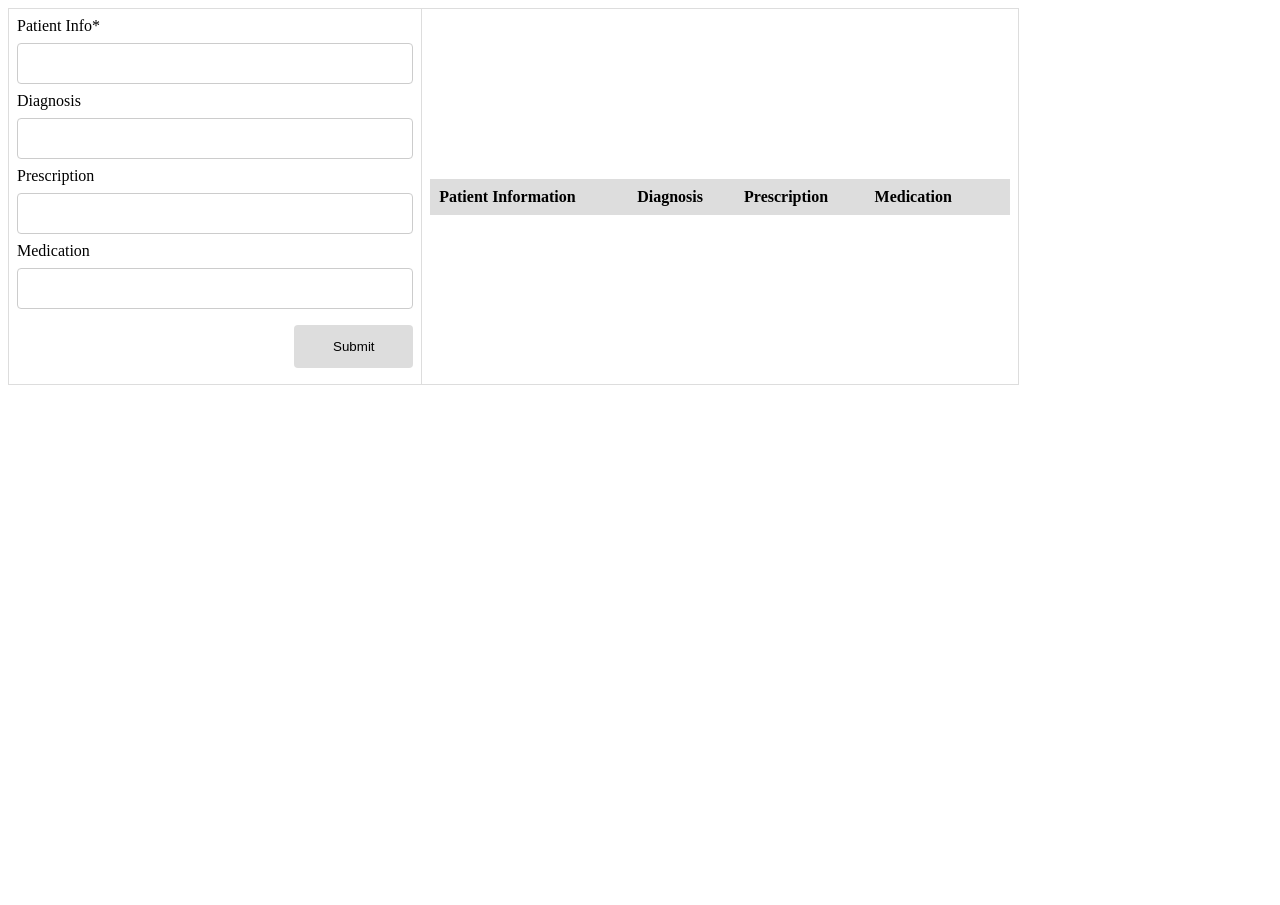
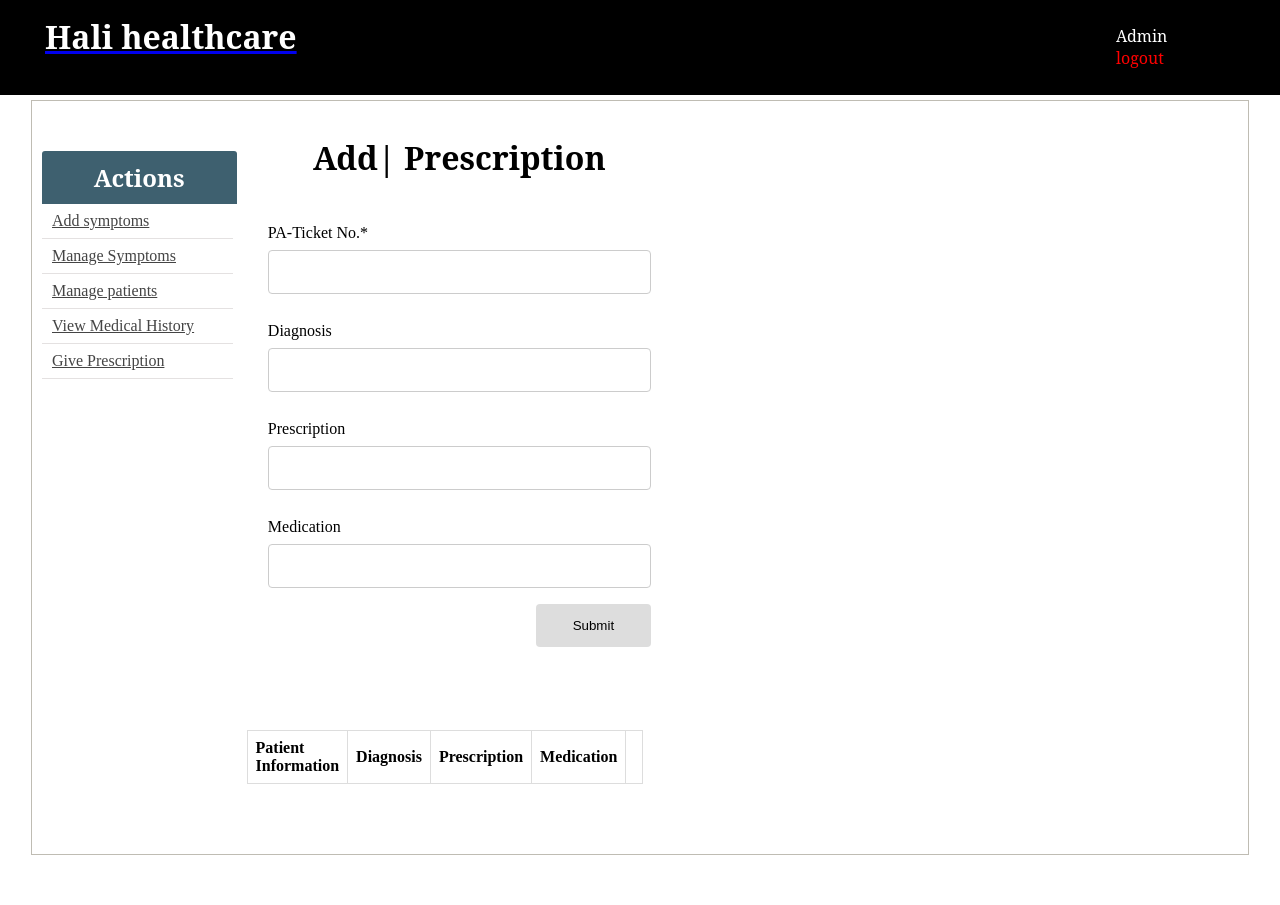
Before and after one commit to Kennedy-Waita41/HALI-Care.-Microsoft, a PHP site: page /halicare/app/views/crud.php in a window 1280 px wide. Before the commit the page ends 385 px from the top, so only its background shows below. Run offline with PHP 8.4, Linux system fonts and the light colour scheme; lists and menus that the app fills with data are empty; some libraries are stand-ins or nearby versions.

Commit message:
Crud File update

```diff
--- a/app/views/Patients/P_user.php
+++ b/app/views/Patients/P_user.php
@@ -17,7 +17,7 @@
             <h2 id="Ticket-number">Ticketnumber</h2>
 
 				<button type="button" class="btn" style="position:left;" onclick="newTicket()">New Consultation</button>
-				<button type="button" class="btn" style="position:right;" onclick="chatbot()"><a href="https://healthcare-bot-zg7w6qp64uv4e.azurewebsites.net"> Add symptoms</a></button>
+				<button type="button" class="btn" style="position:right;float:left; margin:9px auto 10px;"  onclick="chatbot()"><a href="https://healthcare-bot-zg7w6qp64uv4e.azurewebsites.net"> Add symptoms</a></button>
 
 			</form>
 		</div>
--- /dev/null
+++ b/app/views/admin/includes/menu.php
@@ -0,0 +1,14 @@
+<div class="menu">
+	<div class="card">
+		<div class="card-header">
+			<h2>Actions</h2>
+		</div>
+		<div class="card-content">
+			<a href="#">Add symptoms</a>
+			<a href="#">Manage Symptoms</a>
+			<a href="#">Manage patients</a>
+			<a href="#">View Medical History</a>
+			<a href="#">Give Prescription</a>
+		</div>
+	</div>
+</div>
--- /dev/null
+++ b/app/views/admin/includes/navbar.php
@@ -0,0 +1,10 @@
+<div class="header">
+	<div class="logo">
+        <a>
+			<h1>Hali healthcare</h1>
+		</a>
+	</div>
+	<div class="user-info">
+		<span>Admin</span> &nbsp; &nbsp; <a href="<?php echo  '/logout.php'; ?>" class="logout-btn">logout</a>
+	</div>
+</div>
--- a/app/views/crud.php
+++ b/app/views/crud.php
@@ -5,17 +5,28 @@
     <title>
         Hali Care
     </title>
+    <link rel="stylesheet" href="static/css/admin_styling.css">
     <link rel="stylesheet" href="static/css/main.css">
 </head>
 
+
 <body>
+	<!-- admin navbar -->
+	<?php include( 'admin/includes/navbar.php') ?>
+	<div class="container content">
+		<!-- Left side menu -->
+		<?php include( 'admin/includes/menu.php') ?>
+		<!-- Middle form - to create and edit  -->
 
-    <table>
-        <tr>
-            <td>
+		<div class="action">
+			<h1 class="page-title">Add| Prescription</h1>
+
+
+
+				<!-- if editing user, the id is required to identify that user -->
                 <form onsubmit="event.preventDefault();onFormSubmit();" autocomplete="off">
                     <div>
-                        <label>Patient Info*</label><label class="validation-error hide" id="patientinfoValidationError">This field is required.</label>
+                        <label>PA-Ticket No.*</label><label class="validation-error hide" id="patientinfoValidationError">This field is required.</label>
                         <input type="text" name="patientinfo" id="patientinfo">
                     </div>
                     <div>
@@ -35,10 +46,11 @@
                         <input type="submit" value="Submit">
                     </div>
                 </form>
-            </td>
-            <td>
-                <table class="list" id="prescriptionlist">
-                    <thead>
+
+
+		<div class="table-div">
+				<table class="table" class="list" id="prescriptionlist">
+                <thead>
                         <tr>
                             <th>Patient Information</th>
                             <th>Diagnosis</th>
@@ -47,14 +59,14 @@
                             <th></th>
                         </tr>
                     </thead>
-                    <tbody>
+					<tbody>
 
-                    </tbody>
-                </table>
-            </td>
-        </tr>
-    </table>
+					</tbody>
+				</table>
+		</div>
+</div>
+		<!-- // Display records from DB -->
+	</div>
     <script src="js/crud.js"></script>
 </body>
-
 </html>
--- a/app/views/static/css/main.css
+++ b/app/views/static/css/main.css
@@ -1,9 +1,14 @@
-body > table{
+
+
+body>table {
     width: 80%;
+
+
 }
 
 table{
     border-collapse: collapse;
+    float: left; width: 47%;
 }
 table.list{
     width:100%;
@@ -41,6 +46,7 @@ input[type=submit]{
 
 form div.form-action-buttons{
     text-align: right;
+
 }
 
 a{
--- a/app/views/static/css/user_styling.css
+++ b/app/views/static/css/user_styling.css
@@ -2,7 +2,7 @@
 * STYLING DEFAULTS
 * * * * * * * * * */
 * { margin: 0px; padding: 0px; }
-a { text-decoration: none; }
+a { text-decoration: none; color: white; }
 h1, h2, h3, h4, h5, h6 { font-family: 'Noto Serif', serif; }
 /* forms */
 form { width: 60%; margin: 5px auto; padding-bottom: 50px; }
```
